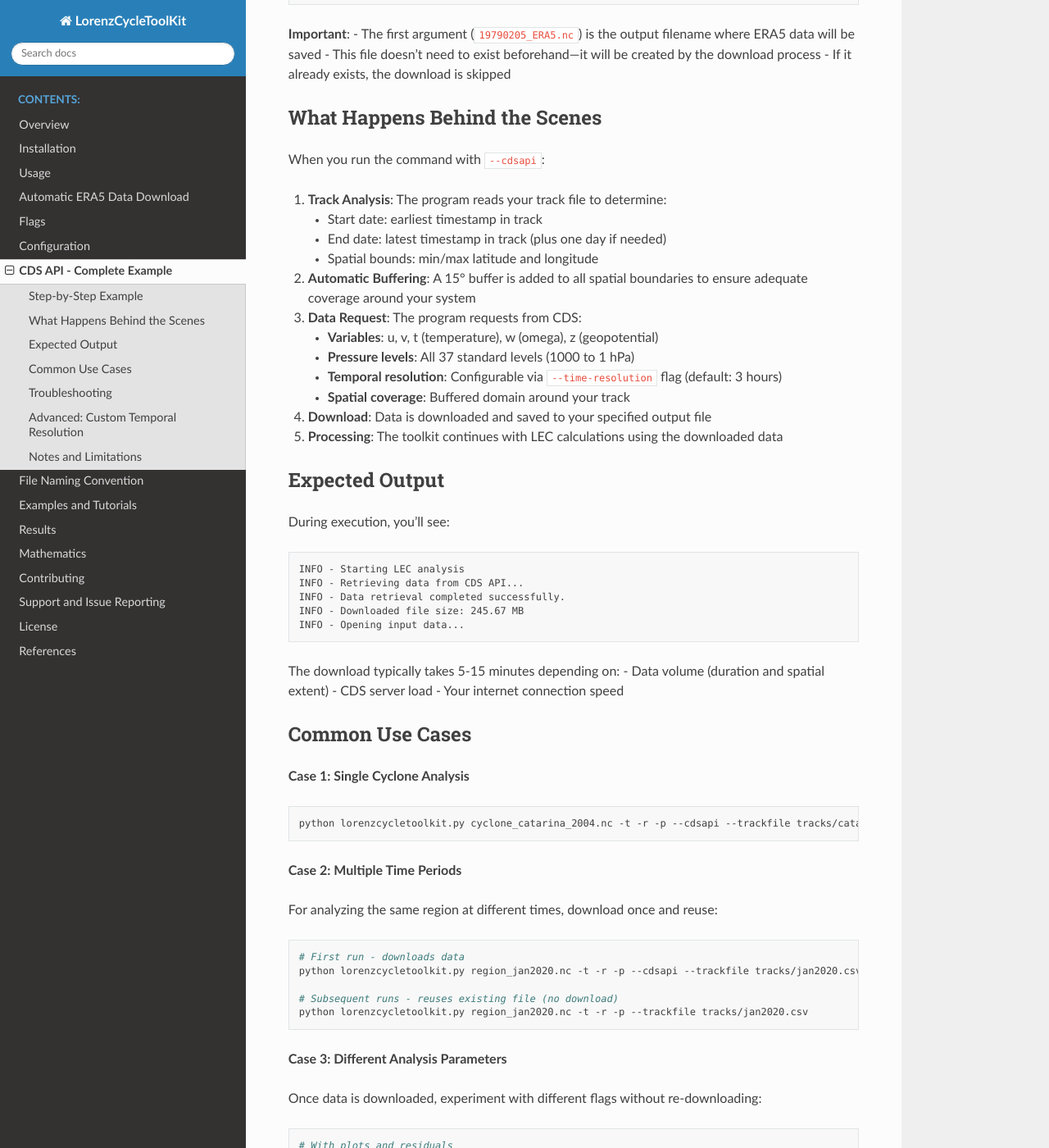
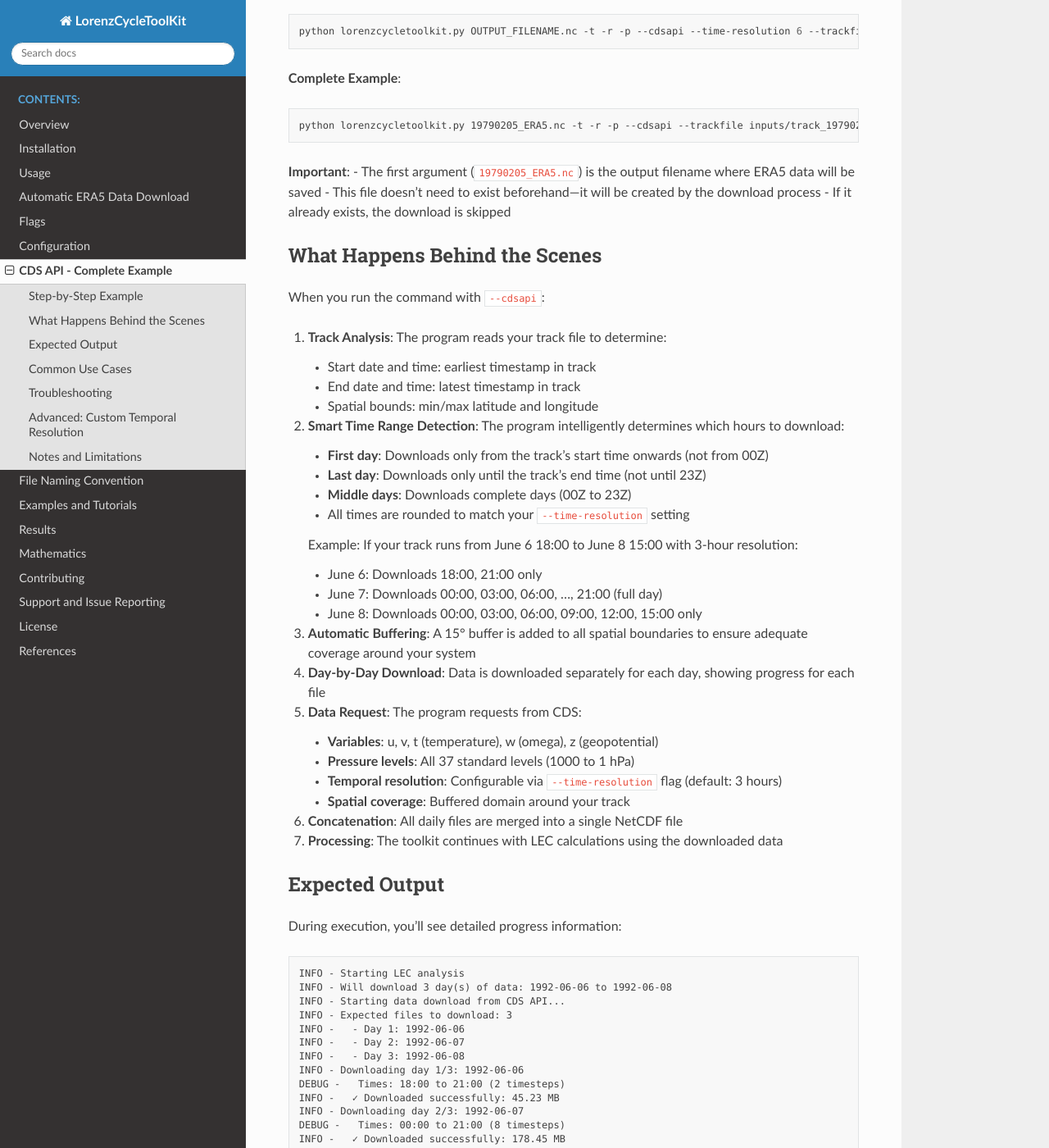
Before and after one commit to daniloceano/LorenzCycleToolkit, a Sphinx documentation site: the page built from docs/source/cdsapi_example.rst, in a window 1280 px wide and 1400 px high, scrolled down 1411 px. Shown: the whole window at 82% size. Built offline with Sphinx 7.4.7 and the Read the Docs theme 3.1.0, drawn with Linux system fonts in a browser that asks for light colours; some of the changed text lies outside the part shown.

Commit message:
Melhora logs e detecção inteligente de horários no download CDS API
- Adiciona logging detalhado mostrando lista de arquivos esperados
- Exibe progresso com checkmarks (✓) para downloads bem-sucedidos
- Mostra ranges de tempo sendo baixados para cada dia
- Implementa detecção inteligente de horários da track:
  * Primeiro dia: baixa apenas do horário de início da track
  * Último dia: baixa apenas até o horário de término da track
  * Dias intermediários: baixa dia completo (00Z-23Z)
- Reduz downloads desnecessários e custos de API
- Atualiza documentação com novos exemplos e explicações
- Incrementa versão para 1.1.5

```diff
--- a/docs/source/cdsapi_example.rst
+++ b/docs/source/cdsapi_example.rst
@@ -33,6 +33,12 @@ Create a track file with your system's trajectory. The file must use semicolons
    1979-02-05 12:00:00;-36.5;-44.3
 
 Save this file (e.g., as ``inputs/track_19790205.csv``).
+
+**Important**: Your track can start and end at any hour of the day. The toolkit will automatically download only the necessary hours:
+
+- Track from 18:00 on day 1 → Downloads start at 18:00 (not 00:00)
+- Track ending at 15:00 on last day → Downloads stop at 15:00 (not 23:00)
+- Middle days are always downloaded completely (00:00 to 23:00)
 
 **3. Configure Namelist for ERA5**
 
@@ -74,40 +80,89 @@ When you run the command with ``--cdsapi``:
 
 1. **Track Analysis**: The program reads your track file to determine:
 
-   - Start date: earliest timestamp in track
-   - End date: latest timestamp in track (plus one day if needed)
+   - Start date and time: earliest timestamp in track
+   - End date and time: latest timestamp in track
    - Spatial bounds: min/max latitude and longitude
 
-2. **Automatic Buffering**: A 15° buffer is added to all spatial boundaries to ensure adequate coverage around your system
+2. **Smart Time Range Detection**: The program intelligently determines which hours to download:
 
-3. **Data Request**: The program requests from CDS:
+   - **First day**: Downloads only from the track's start time onwards (not from 00Z)
+   - **Last day**: Downloads only until the track's end time (not until 23Z)
+   - **Middle days**: Downloads complete days (00Z to 23Z)
+   - All times are rounded to match your ``--time-resolution`` setting
+
+   Example: If your track runs from June 6 18:00 to June 8 15:00 with 3-hour resolution:
+
+   - June 6: Downloads 18:00, 21:00 only
+   - June 7: Downloads 00:00, 03:00, 06:00, ..., 21:00 (full day)
+   - June 8: Downloads 00:00, 03:00, 06:00, 09:00, 12:00, 15:00 only
+
+3. **Automatic Buffering**: A 15° buffer is added to all spatial boundaries to ensure adequate coverage around your system
+
+4. **Day-by-Day Download**: Data is downloaded separately for each day, showing progress for each file
+
+5. **Data Request**: The program requests from CDS:
 
    - **Variables**: u, v, t (temperature), w (omega), z (geopotential)
    - **Pressure levels**: All 37 standard levels (1000 to 1 hPa)
    - **Temporal resolution**: Configurable via ``--time-resolution`` flag (default: 3 hours)
    - **Spatial coverage**: Buffered domain around your track
 
-4. **Download**: Data is downloaded and saved to your specified output file
+6. **Concatenation**: All daily files are merged into a single NetCDF file
 
-5. **Processing**: The toolkit continues with LEC calculations using the downloaded data
+7. **Processing**: The toolkit continues with LEC calculations using the downloaded data
 
 Expected Output
 ---------------
 
-During execution, you'll see:
+During execution, you'll see detailed progress information:
 
 .. code-block:: text
 
    INFO - Starting LEC analysis
-   INFO - Retrieving data from CDS API...
-   INFO - Data retrieval completed successfully.
-   INFO - Downloaded file size: 245.67 MB
-   INFO - Opening input data...
+   INFO - Will download 3 day(s) of data: 1992-06-06 to 1992-06-08
+   INFO - Starting data download from CDS API...
+   INFO - Expected files to download: 3
+   INFO -   - Day 1: 1992-06-06
+   INFO -   - Day 2: 1992-06-07
+   INFO -   - Day 3: 1992-06-08
+   INFO - Downloading day 1/3: 1992-06-06
+   DEBUG -   Times: 18:00 to 21:00 (2 timesteps)
+   INFO -   ✓ Downloaded successfully: 45.23 MB
+   INFO - Downloading day 2/3: 1992-06-07
+   DEBUG -   Times: 00:00 to 21:00 (8 timesteps)
+   INFO -   ✓ Downloaded successfully: 178.45 MB
+   INFO - Downloading day 3/3: 1992-06-08
+   DEBUG -   Times: 00:00 to 18:00 (7 timesteps)
+   INFO -   ✓ Downloaded successfully: 156.78 MB
+   INFO - ============================================================
+   INFO - All daily files downloaded successfully!
+   INFO - Total files: 3
+   INFO - ============================================================
+   INFO - Concatenating daily files into single dataset...
+   INFO - Merging datasets along time dimension...
+   INFO - Saving final dataset to: output.nc
+   INFO - ============================================================
+   INFO - ✓ DATA DOWNLOAD COMPLETED SUCCESSFULLY!
+   INFO - Final file: output.nc
+   INFO - File size: 380.46 MB
+   INFO - Time coverage: 1992-06-06 18:00:00 to 1992-06-08 18:00:00
+   INFO - ============================================================
+
+Key features of the new logging:
+
+- **Progress tracking**: See which day is currently being downloaded
+- **Time range info**: Know exactly which hours are being requested
+- **Success indicators**: Checkmarks (✓) show successful downloads
+- **File sizes**: Monitor download sizes for each day
+- **Clear summaries**: Final summary shows total coverage and file size
 
 The download typically takes 5-15 minutes depending on:
 - Data volume (duration and spatial extent)
 - CDS server load
 - Your internet connection speed
+
+**Note**: Use the ``-v`` (verbose) flag to see detailed timing information for each day.
 
 Common Use Cases
 ----------------
--- a/docs/source/conf.py
+++ b/docs/source/conf.py
@@ -9,7 +9,7 @@
 project = 'LorenzCycleToolKit'
 copyright = '2024, Danilo Couto de Souza'
 author = 'Danilo Couto de Souza'
-release = '1.1.3'
+release = '1.1.5'
 
 # -- General configuration ---------------------------------------------------
 # https://www.sphinx-doc.org/en/master/usage/configuration.html#general-configuration
--- a/pyproject.toml
+++ b/pyproject.toml
@@ -4,7 +4,7 @@ build-backend = "setuptools.build_meta"
 
 [project]
 name = "lorenzcycletoolkit"
-version = "1.1.4"
+version = "1.1.5"
 description = "A toolkit for calculating the Lorenz Energy Cycle in atmospheric systems"
 readme = "README.md"
 authors = [
```
Also changed, not shown: CHANGELOG.md (+26 -0 lines), docs/source/usage.rst (+7 -2 lines), 1 other file.
